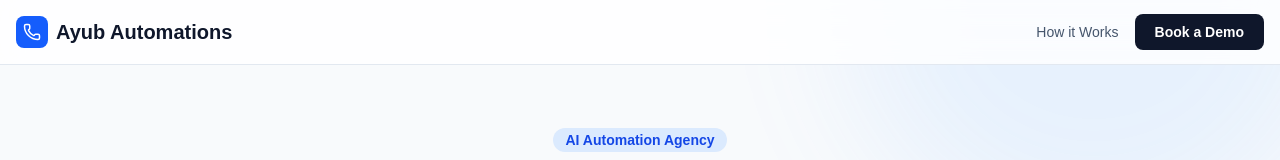
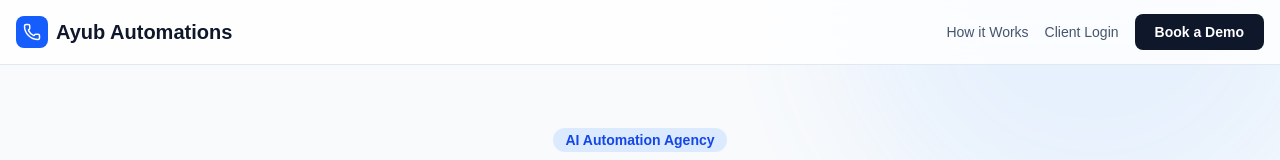
Before and after one commit to gpt123-a/agency-site, a Next.js app: page / in a window 1280 px wide. Shown: the top 160 px of the page. Built offline with nearby package versions, Linux system fonts and the light colour scheme.

Commit message:
Add login button to navbar

```diff
--- a/src/components/layout/Navbar.tsx
+++ b/src/components/layout/Navbar.tsx
@@ -19,6 +19,12 @@ export const Navbar = () => {
           <Link href="#features" className="text-sm font-medium text-slate-600 hover:text-blue-600 hidden md:block transition">
             How it Works
           </Link>
+
+          {/* NEW: Client Login Link */}
+          <Link href="/dashboard" className="text-sm font-medium text-slate-600 hover:text-slate-900 transition">
+            Client Login
+          </Link>
+
           <Link href="/book" className="bg-slate-900 text-white px-5 py-2 rounded-lg text-sm font-bold hover:bg-slate-800 transition">
             Book a Demo
           </Link>
```
